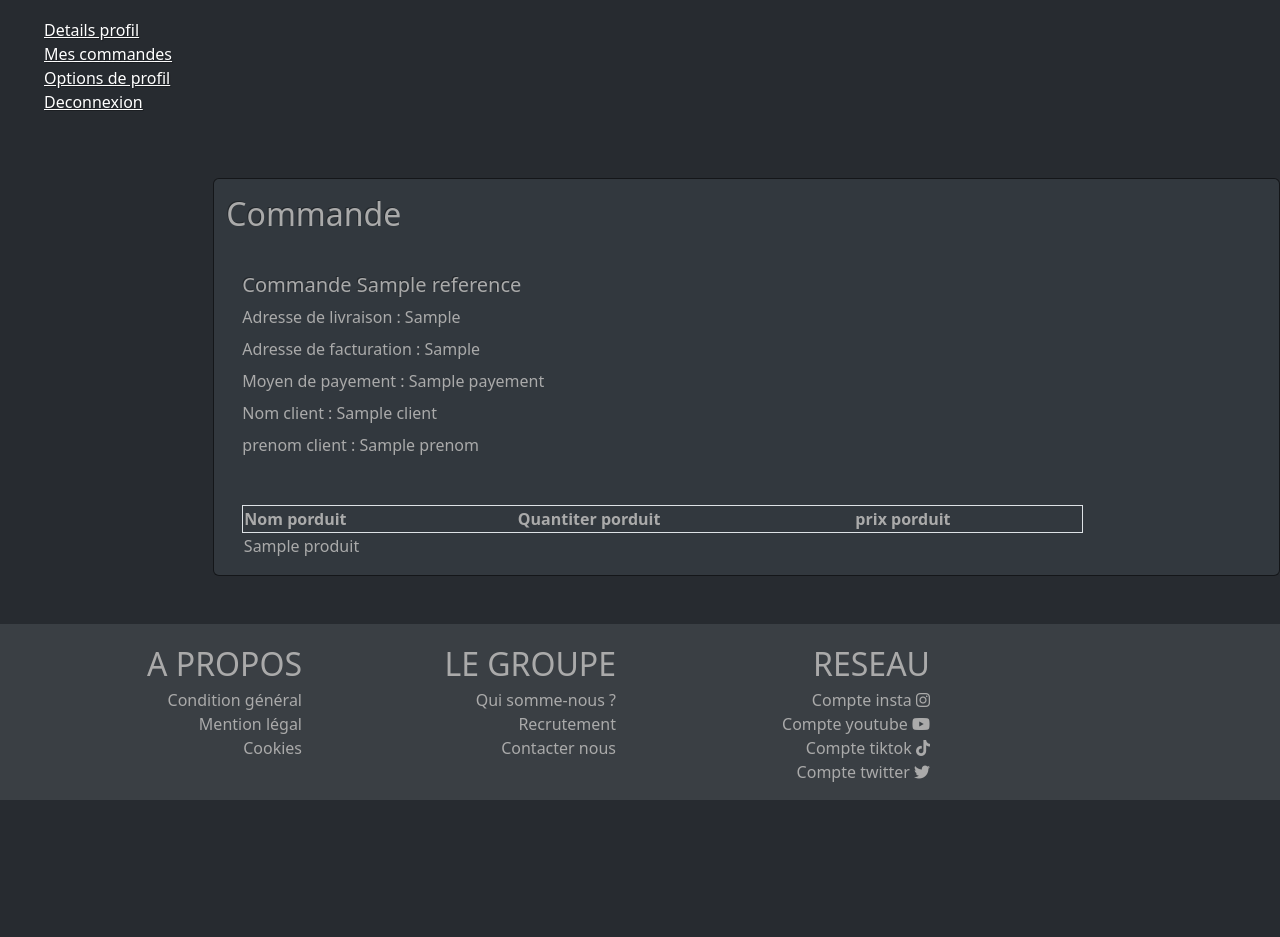
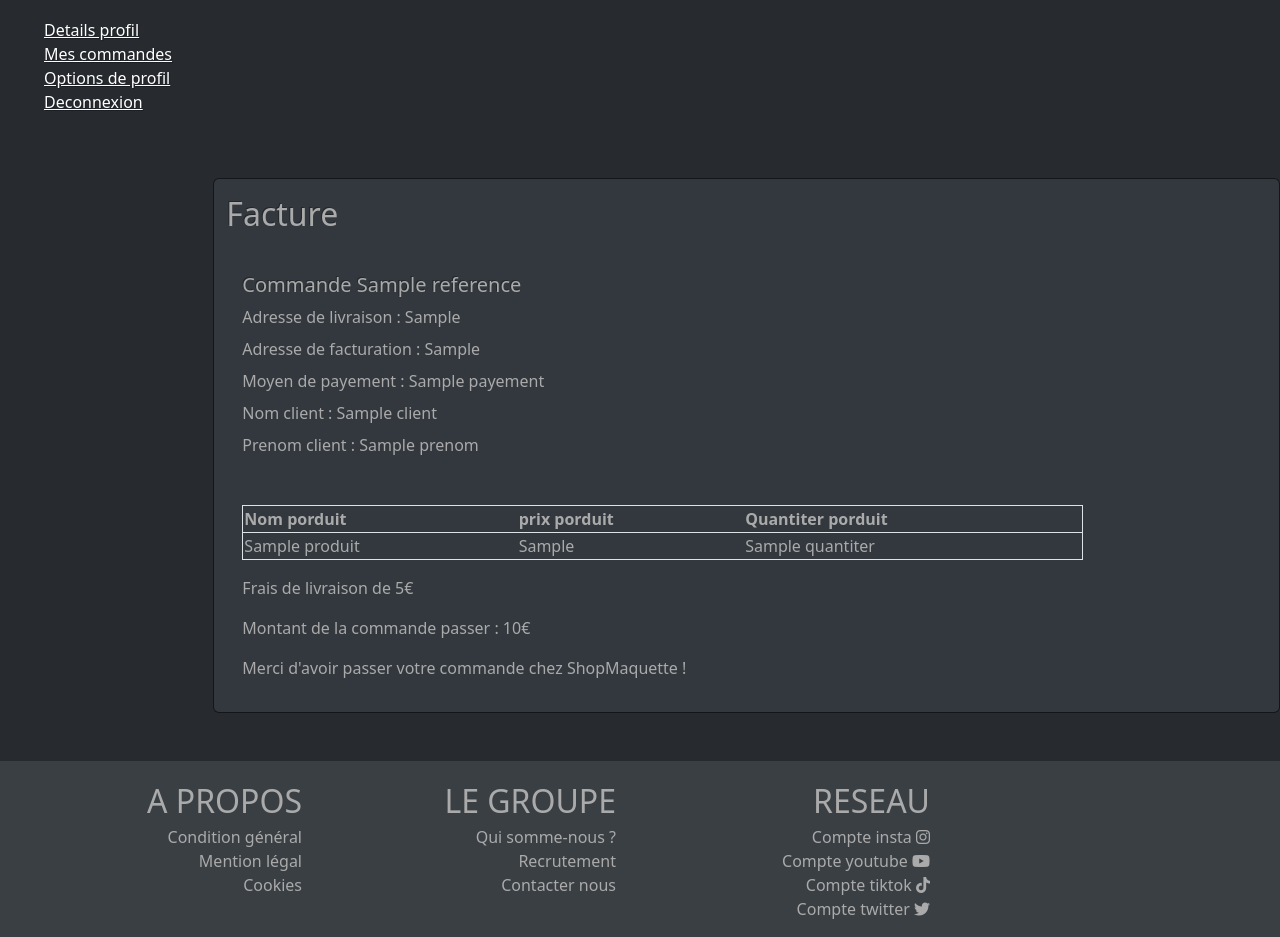
Before and after one commit to Gispsy/ShopMaquette, a Symfony app: template ShopMaquette/templates/user/detailCommandUser.html.twig in a window 1280 px wide. Shown: the part 184-1121 px from the top of the page. Before the commit the page ends 984 px from the top, so only its background shows below. Run offline with Twig, Linux system fonts and the light colour scheme; the template is opened without the code that fills it: most values are stand-ins (such as "Sample title", 1, 10 or a date in 2020); some libraries are stand-ins or nearby versions.

Commit message:
Commande completer + debut de modification de la condition pour le panier

```diff
--- a/ShopMaquette/src/Controller/UserController.php
+++ b/ShopMaquette/src/Controller/UserController.php
@@ -127,8 +127,11 @@ class UserController extends AbstractController
             return $this->redirectToRoute('app_login');
         }
 
+        $produit = $commande->getProduit();
+
         return $this->render('user/detailCommandUser.html.twig', [
             'commande' => $commande,
+            'produit' => $produit
         ]);
     }
 }
--- a/ShopMaquette/templates/panier/panier.html.twig
+++ b/ShopMaquette/templates/panier/panier.html.twig
@@ -103,7 +103,7 @@
 							€
 						</td>
 					</tr>
-					{# Si l'Utilisateur n'est pas connecter condition #}
+					{# Si l'Utilisateur n'est pas connecter condition aussi si le panier est pas remplie #}
 					{% if app.user %}
 						<tr>
 							<td class="p-3">
--- a/ShopMaquette/templates/user/detailCommandUser.html.twig
+++ b/ShopMaquette/templates/user/detailCommandUser.html.twig
@@ -35,7 +35,7 @@
 	<div class="container-fluid col-12 mt-5">
 		<div class="row d-flex justify-content-end">
 			<div class="card col-10">
-				<h2 class="mt-3">Commande</h2>
+				<h2 class="mt-3">Facture</h2>
 				<div class="card-body mt-3">
 					<h5>
 						Commande
@@ -58,24 +58,40 @@
 						{{ commande.client.nom }}
 					</div>
 					<div class="mt-2">
-						prenom client :
+						Prenom client :
 						{{ commande.client.prenom }}
 					</div>
 					<table class="mt-5 col-10">
 						<thead class="border">
 							<tr>
 								<th>Nom porduit</th>
-
+								<th>prix porduit</th>
 								<th>Quantiter porduit</th>
 
-								<th>prix porduit</th>
 							</tr>
 						</thead>
 						<tbody>
-							<tr>
-								<td>{{ commande.produit.nom }}</td>
+							{% for produit in commande.produit %}
+								<tr class="border">
+									<td>{{ produit.nom }}</td>
+									<td>{{ produit.prixPHUT }}</td>
+								{% endfor %}
+								<td>{{ commande.quantiter }}</td>
 							</tr>
 						</tbody>
+					</table>
+
+
+					<table>
+						<tbody>
+						{#  Ajout d'une condition si la commande depasse 100€ #}
+							<p class="mt-3">Frais de livraison de 5€</p>
+							<p class="mt-2">
+								Montant de la commande passer : {{ commande.total }}€
+							</p>
+							<p> Merci d'avoir passer votre commande chez ShopMaquette ! </p>
+						</tbody>
+
 					</table>
 				</div>
 
```
